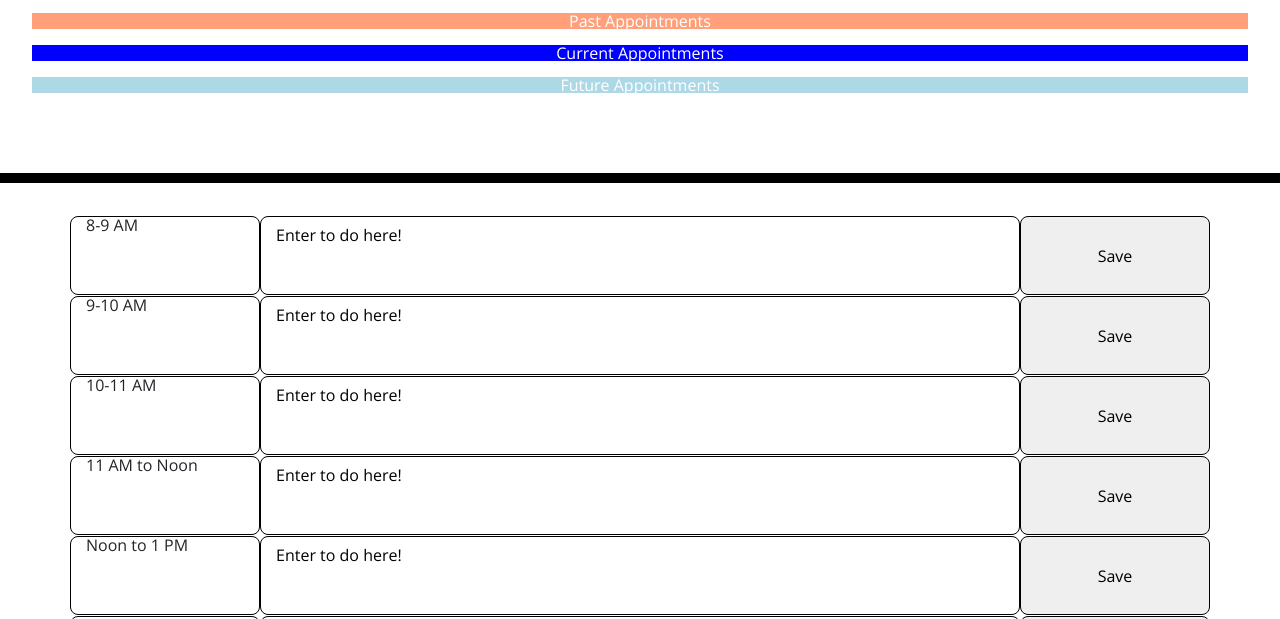
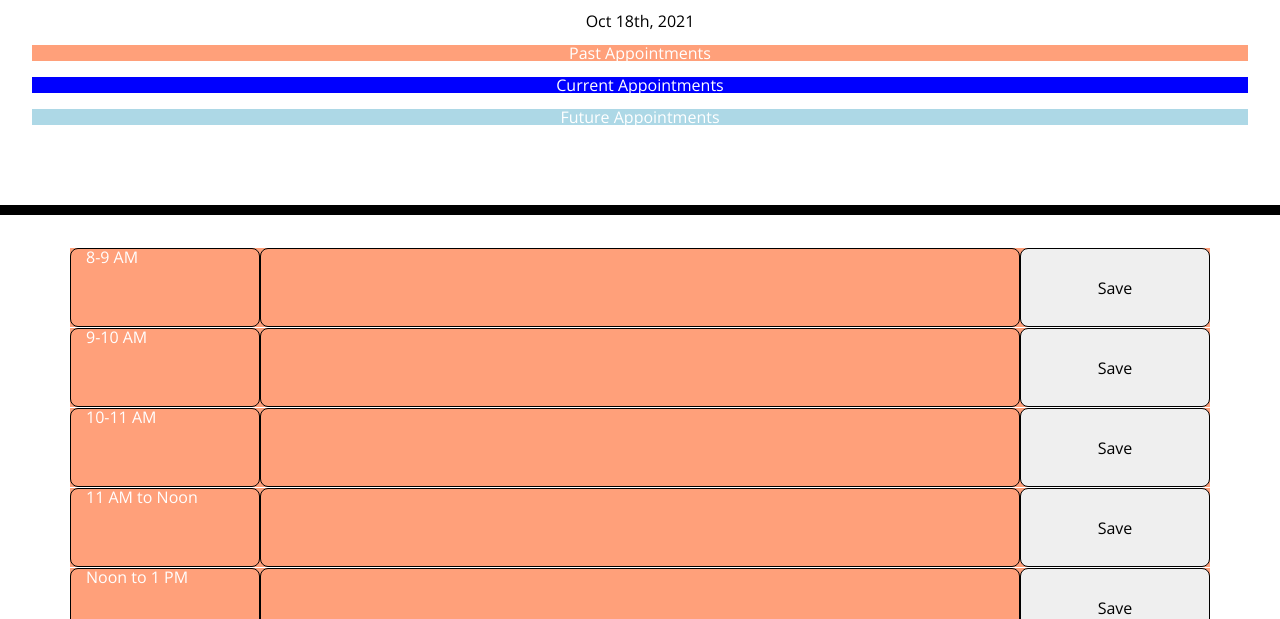
Before and after one commit to StevenEi/Homework05, a plain HTML site: page index.html in a window 1280 px wide. Shown: the part 181-800 px from the top of the page. Drawn offline with nearby package versions, Linux system fonts and the light colour scheme.

```diff
--- a/script.js
+++ b/script.js
@@ -1,9 +1,7 @@
-// use this to run it all together if you have problems
-//$(document).ready(function() {
-//})
+$(document).ready(function() {
 
 var currentDay = moment();
-var saveLocation = $("#save-notification")*************
+var saveLocation = $("#save-notification")
 var saveAlert = $("<p>");
 $("#current-day").text(currentDay.format("MMM Do, YYYY"));
 
@@ -14,6 +12,8 @@ $(".save-btn").on("click", function() {
 
     saveAlert.text("Your plan is saved during hour " + $(this).attr("name"))
     saveLocation.append(saveAlert);
+})
+
 $('#8 .to-do').val(localStorage.getItem('hr-8'))
 $('#9 .to-do').val(localStorage.getItem('hr-9'))
 $('#10 .to-do').val(localStorage.getItem('hr-10'))
@@ -23,7 +23,6 @@ $(".save-btn").on("click", function() {
 $('#14 .to-do').val(localStorage.getItem('hr-14'))
 $('#15 .to-do').val(localStorage.getItem('hr-15'))
 $('#16 .to-do').val(localStorage.getItem('hr-16'))
-})
 
 function colorUpdate() {
     var momentTime = moment().hours();
@@ -46,6 +45,7 @@ function colorUpdate() {
 colorUpdate();
 
 var pageRefresh = setInterval(colorUpdate, 15000)
+})
 
 
     // and then do the conditional statements
--- a/style.css
+++ b/style.css
@@ -76,6 +76,7 @@ textarea {
   border-radius: 8px;
 }
 
+
 /*
 #save-notifcation {
  - add fade-out stuff, refer to link that arm sent over slack
```
Also changed, not shown: 1 other file. Lines whose indentation alone changed are shown as unchanged.
